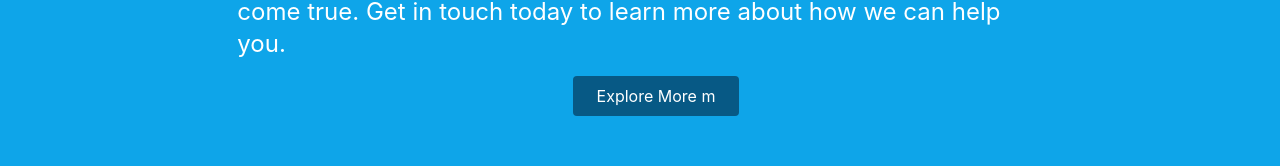
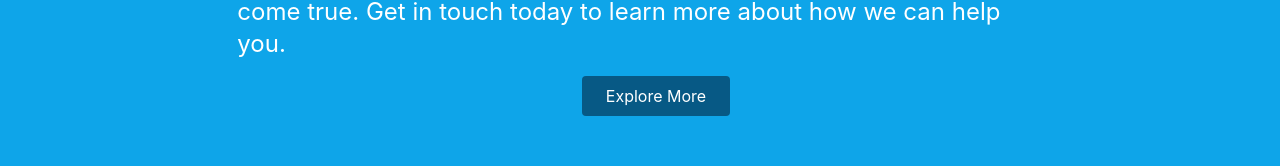
Before and after one commit to Joseph-Omari/projectsite, a React (Create React App) app: page / in a window 1280 px wide. Shown: the part 506-672 px from the top of the page. Built offline with nearby package versions, Linux system fonts and the light colour scheme.

Commit message:
update two

```diff
--- a/src/components/Landpage.jsx
+++ b/src/components/Landpage.jsx
@@ -17,7 +17,7 @@ const Landpage = () => {
 
             <div className='flex pt-4 justify-evenly'>
                 <div className='gap-5 flex'>
-                    <a href="/" ><ButtonI>Explore More m</ButtonI></a>
+                    <a href="/" ><ButtonI>Explore More</ButtonI></a>
                 </div>
             </div>
 
```
